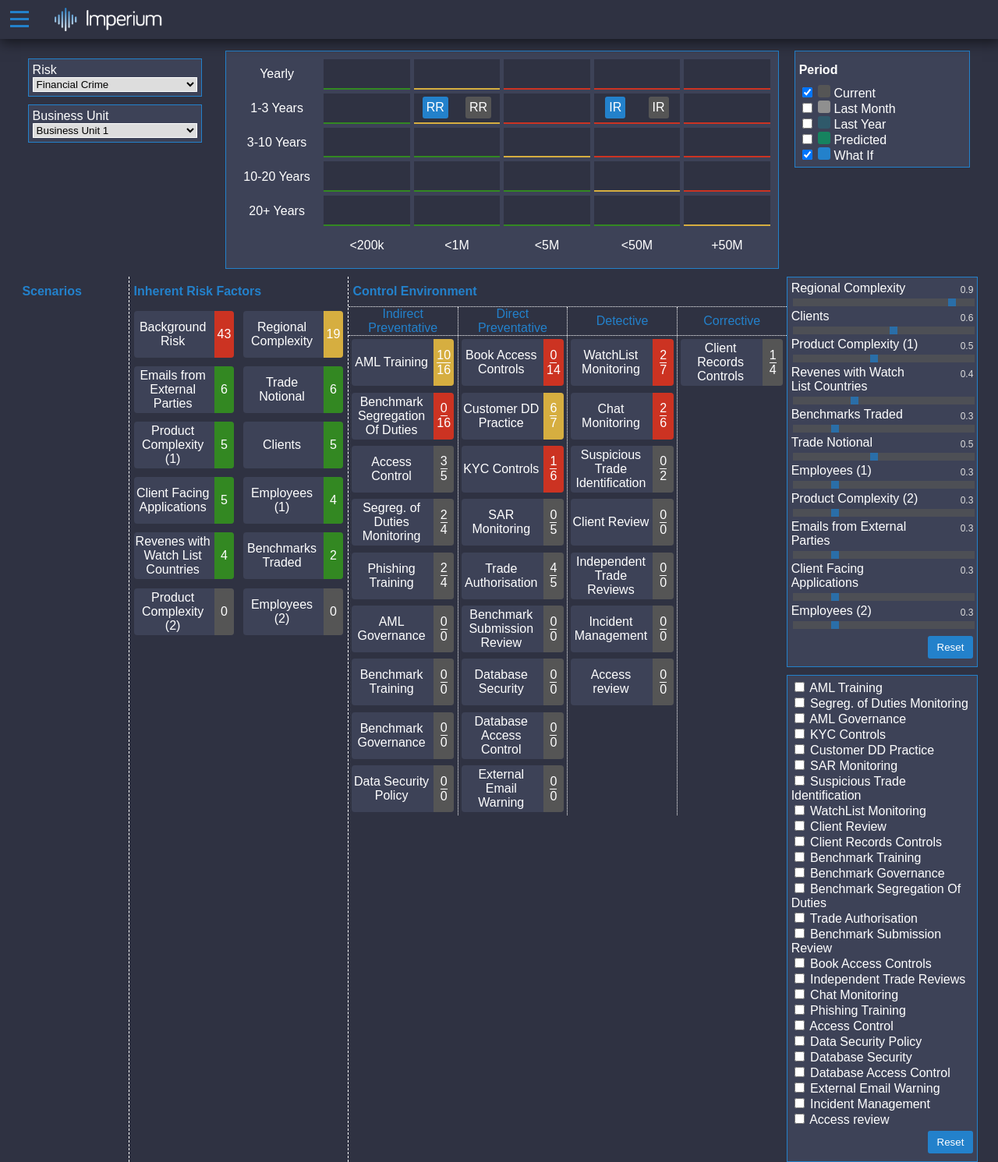
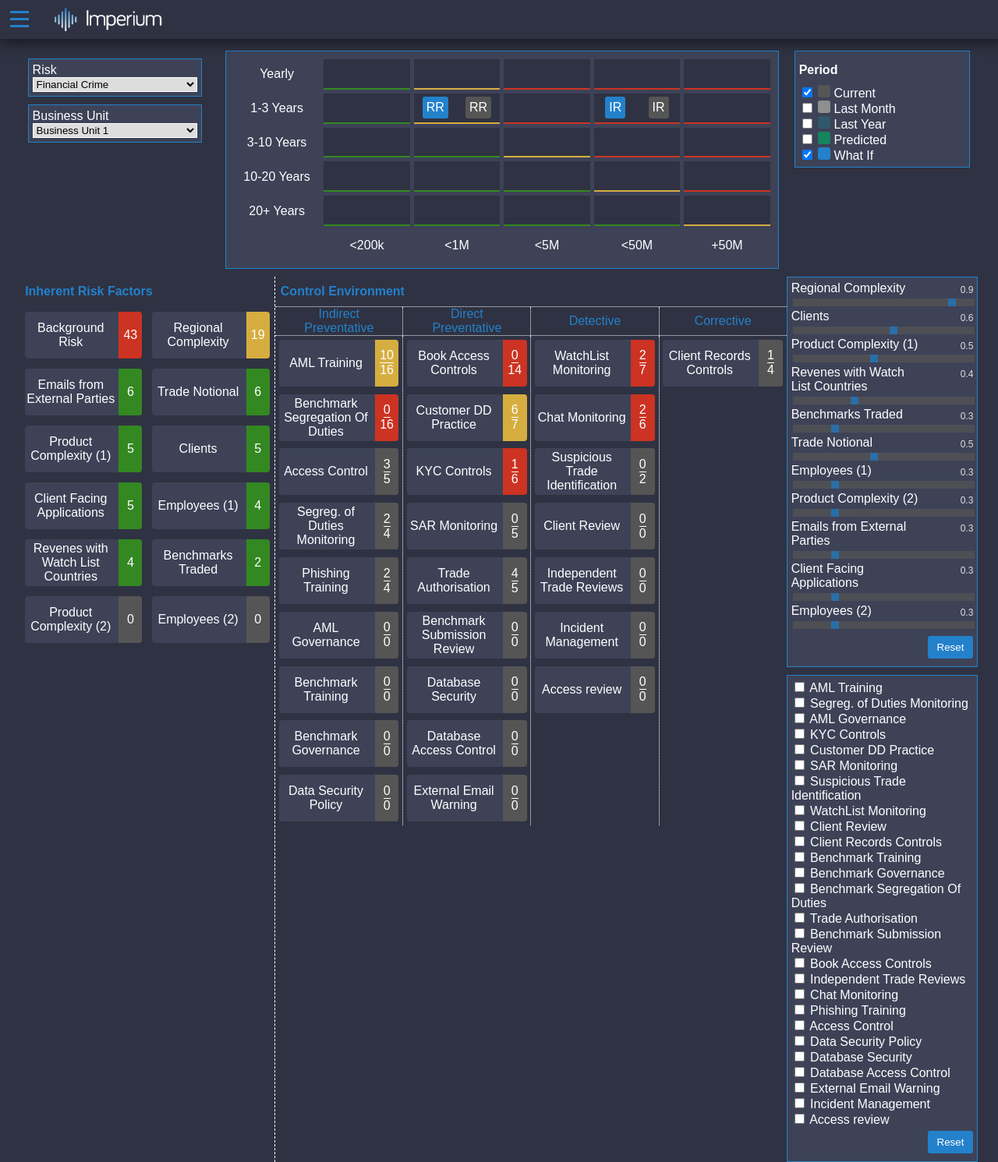
Before and after one commit to imperiumrisk/imperiumrisk.github-io, a Jekyll site: the page built from analytics.html, in a window 1280 px wide. Shown: the whole page at 78% size. Built offline with Jekyll 4.4.1, drawn with Linux system fonts in a browser that asks for light colours.

Commit message:
Temporarily remove scenarios column

```diff
--- a/analytics.html
+++ b/analytics.html
@@ -70,9 +70,9 @@ layout: default
 			</div>
 		</div>
 		<div class="prop_ratings_area">
-			<div class="scenario_labels">
+			<!--div class="scenario_labels">
 				<h4>Scenarios</h4>
-			</div>
+			</div-->
 			<div class="irf_proportions_wrapper">
 				<h4>Inherent Risk Factors</h4>
 				<div class="irf_proportions" id="irf_proportions">
--- a/style.scss
+++ b/style.scss
@@ -361,7 +361,7 @@ html, body {
 .prop_ratings_area {
 	grid-area: prop_ratings_area;
 	display:grid;
-	grid-template-columns: 1fr 2fr 4fr;
+	grid-template-columns: 2fr 4fr;
 	.irf_proportions_wrapper, .scenario_labels{
 		border-right: 1px dashed white;
 		h4{
```
